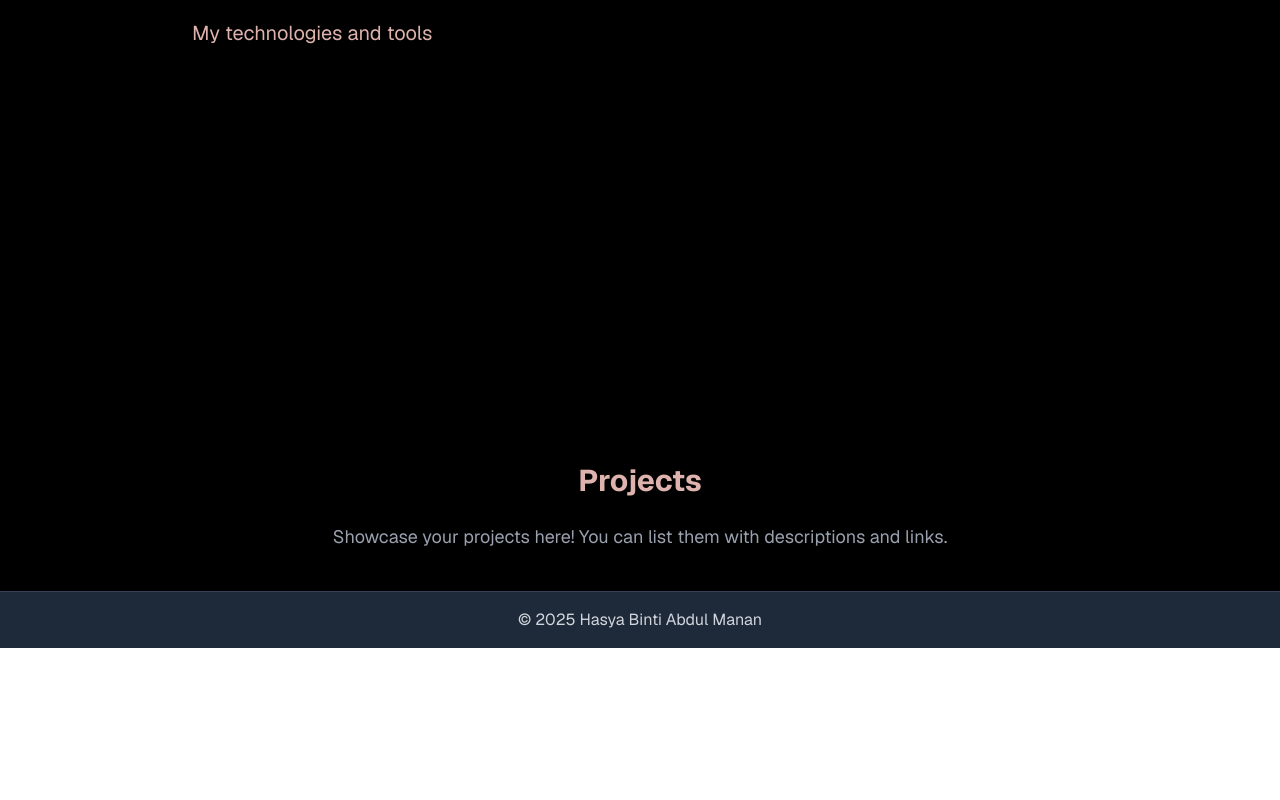
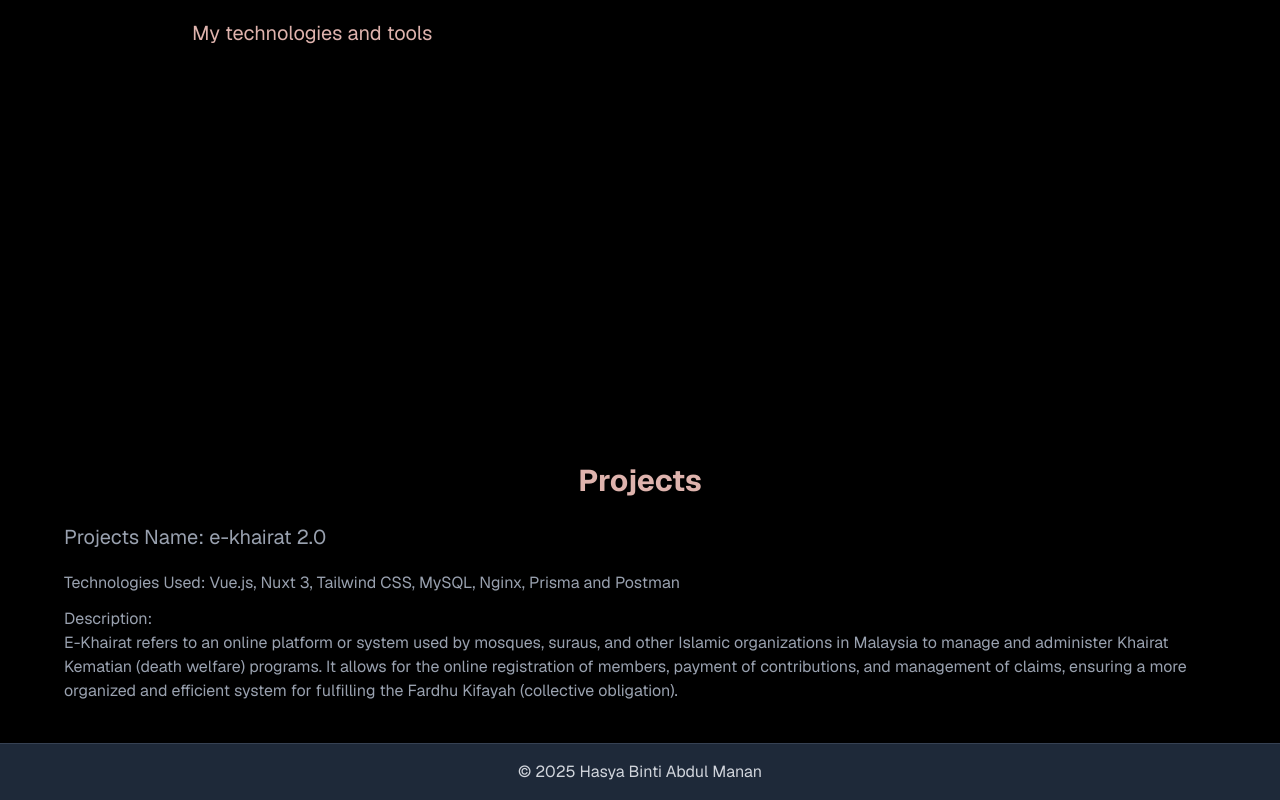
Before and after one commit to hasya-manan/my-nextjs-app, a Next.js app: page / in a window 1280 px wide. Shown: the part 517-1317 px from the top of the page. Before the commit the page ends 1165 px from the top, so only its background shows below. Built offline with nearby package versions, Linux system fonts and the light colour scheme.

Commit message:
my project e-khairat 2.0

```diff
--- a/src/app/page.js
+++ b/src/app/page.js
@@ -475,14 +475,26 @@ export default function Home() {
       </section>
 
       {/* Projects Section */}
-      <section className="py-10">
-        {" "}
+      <section className="py-10 px-4 sm:px-6 lg:px-8">
         <div className="container mx-auto text-center">
-          <h2 className="text-3xl font-bold text-[#DEB3AD] mb-6">Projects</h2>{" "}
-          <p className="text-lg text-gray-400">
-            {" "}
-            Showcase your projects here! You can list them with descriptions and
-            links.
+          <h2 className="text-3xl font-bold text-[#DEB3AD] mb-6">Projects</h2>
+          <p className="text-xl text-gray-400 text-left px-10 sm:px-6 lg:px-8 mb-5">
+            Projects Name: e-khairat 2.0
+          </p>
+          <p className="text-md text-gray-400 text-left px-10 sm:px-6 lg:px-8 mb-3">
+            Technologies Used: Vue.js, Nuxt 3, Tailwind CSS, MySQL, Nginx,
+            Prisma and Postman
+          </p>
+          <p className="text-md text-gray-400 text-left px-10 sm:px-6 lg:px-8">
+            Description:
+          </p>
+          <p className="text-md text-gray-400 text-left px-10 sm:px-6 lg:px-8">
+            E-Khairat refers to an online platform or system used by mosques,
+            suraus, and other Islamic organizations in Malaysia to manage and
+            administer Khairat Kematian (death welfare) programs. It allows for
+            the online registration of members, payment of contributions, and
+            management of claims, ensuring a more organized and efficient system
+            for fulfilling the Fardhu Kifayah (collective obligation).
           </p>
         </div>
       </section>
```
